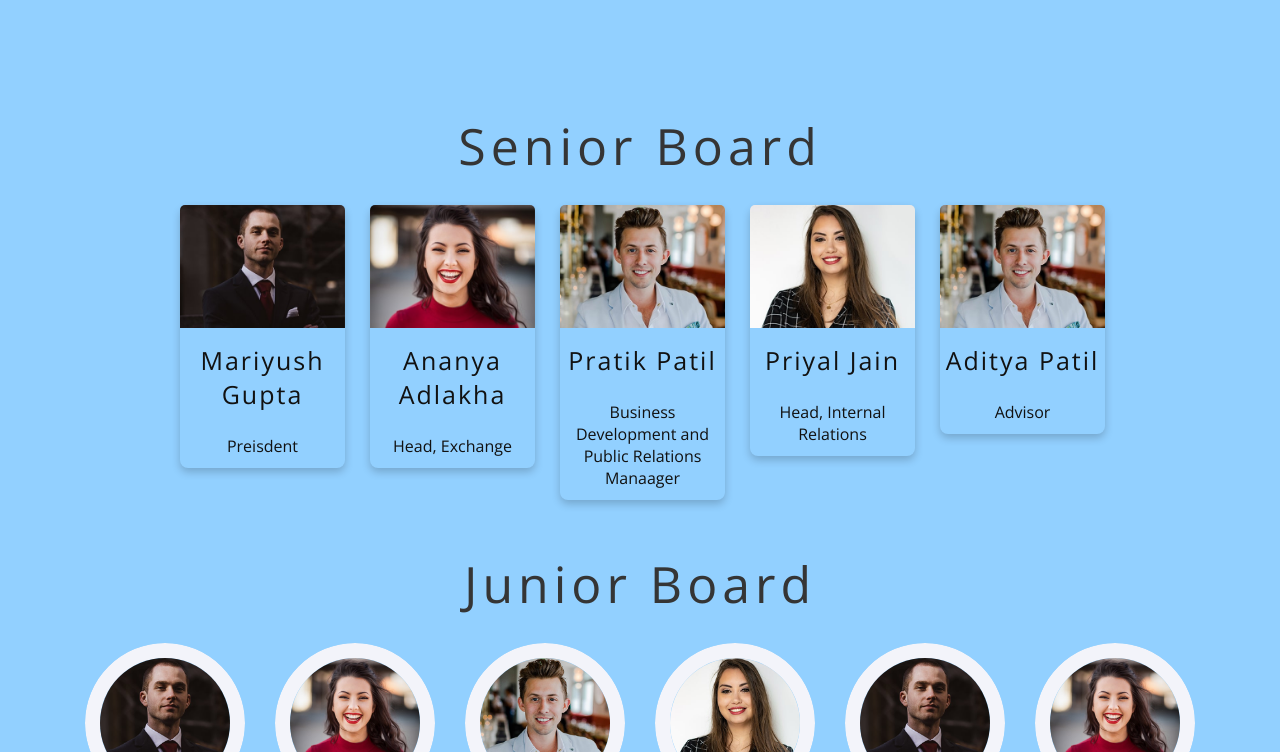
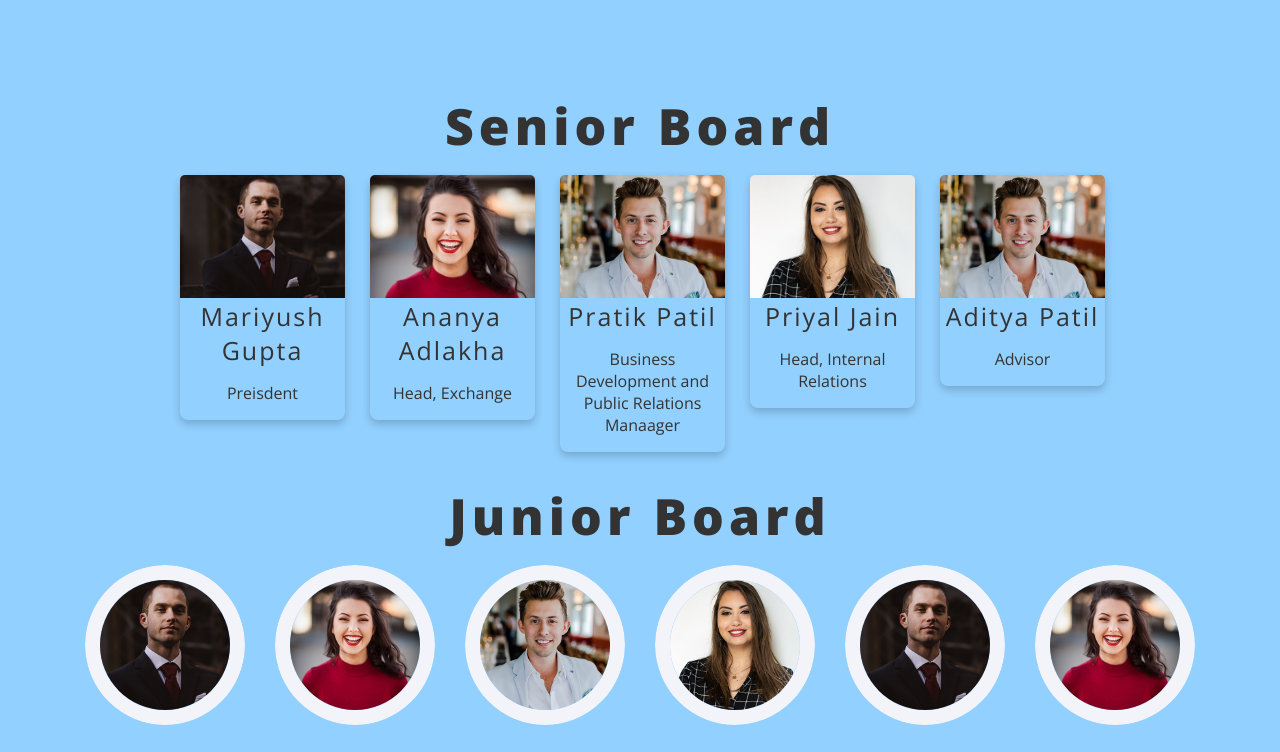
Before and after one commit to tech-hardik/iaeste-html, a plain HTML site: page index.html in a window 1280 px wide. Shown: the part 4332-5084 px from the top of the page. Drawn offline with nearby package versions, Linux system fonts and the light colour scheme.

Commit message:
css change

```diff
--- a/css/style.css
+++ b/css/style.css
@@ -2675,3 +2675,42 @@ blockquote {
 .team-6 .team-social a:hover {
     background: #222222;
 }
+
+/* General CSS (applies to the entire page) */
+/* ... */
+
+/* Specific section styles */
+
+.container *,
+.container *::before,
+.container *::after {
+    box-sizing: border-box;
+  }
+
+.container p {
+    padding: 0;
+    margin: 0 0 15px 0;
+    color: #454545;
+    font-weight: 300;
+  }
+
+  .container h1,
+  .container h2,
+  .container h3,
+  .container h4,
+  .container h5,
+  .container h6 {
+    padding: 0;
+    margin: 0 0 15px 0;
+    color: #333333;
+    font-weight: 700;
+  }
+
+  .container h1 {
+    font-weight: 900;
+  }
+
+  .container img {
+    width: 100%;
+    height: auto;
+  }
```
